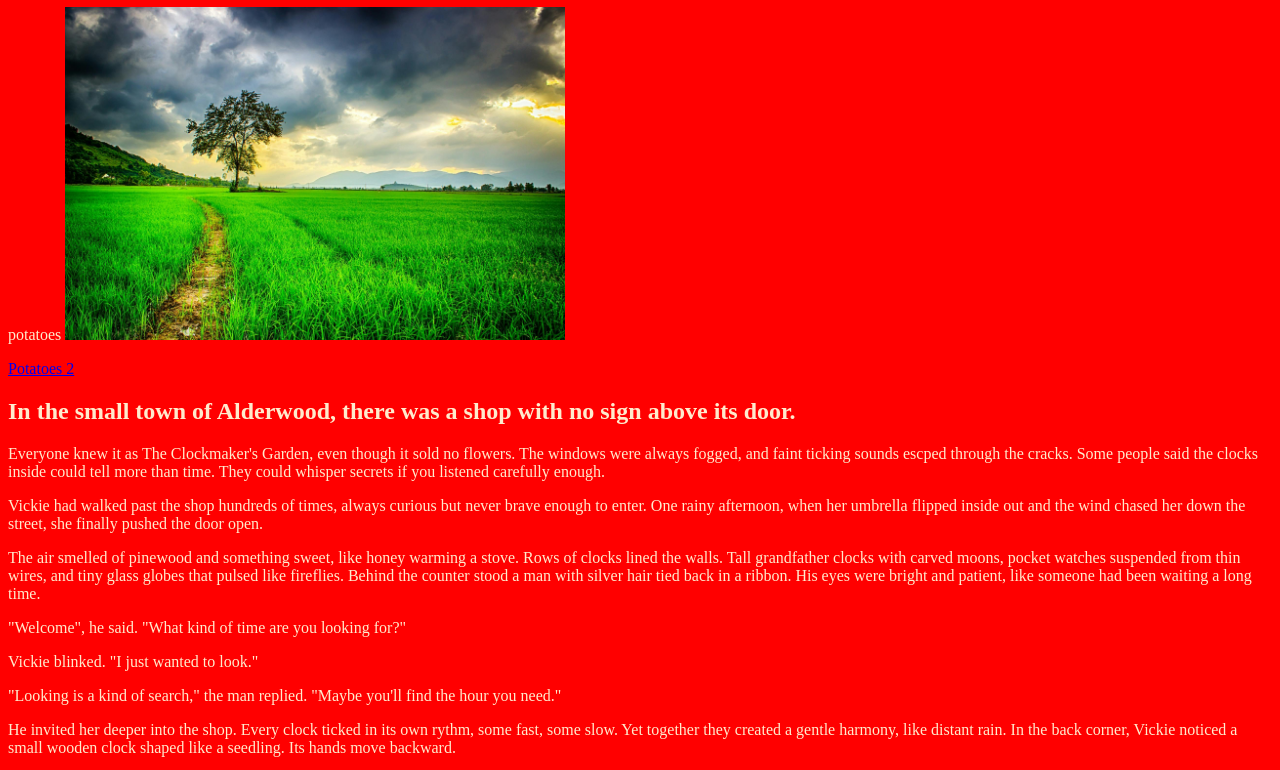
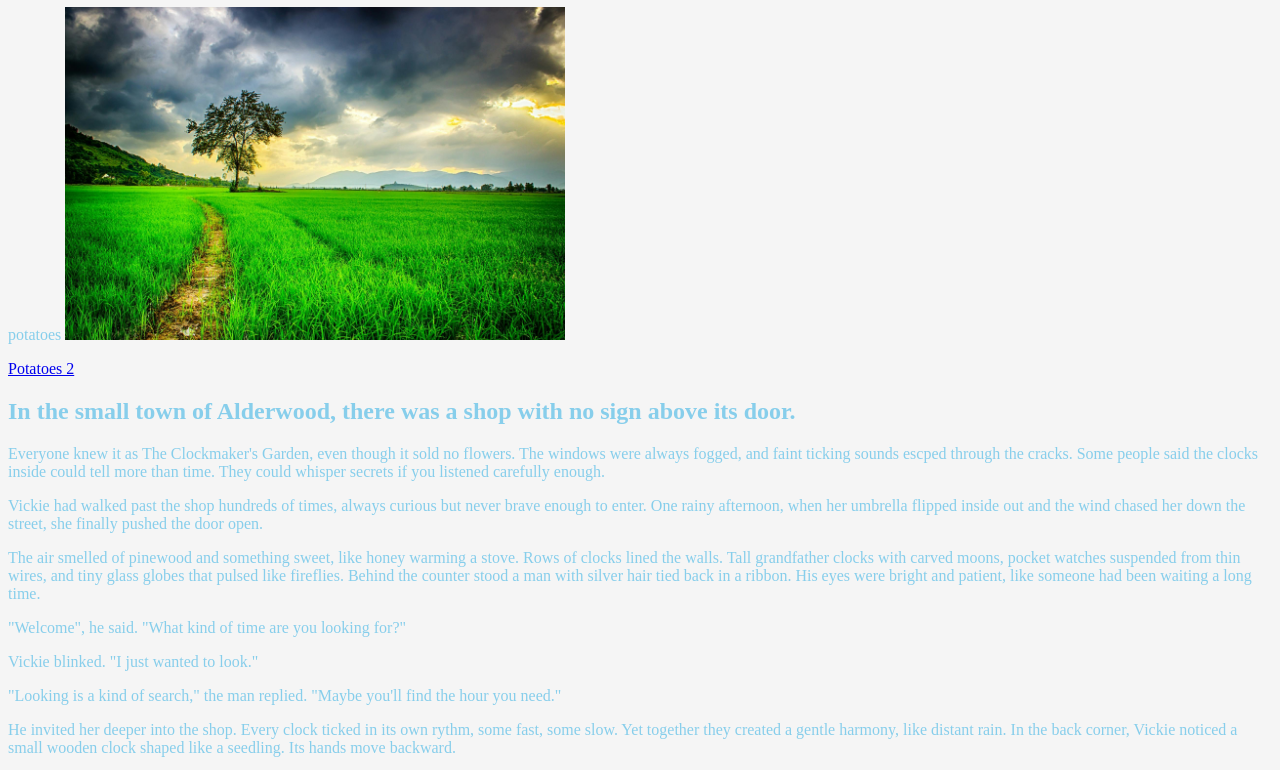
Before and after one commit to Giss123233/clock, a plain HTML site: page index.html in a window 1280 px wide. Shown: the part 199-969 px from the top of the page. Drawn offline with Linux system fonts and the light colour scheme.

Commit message:
Update index.html

```diff
--- a/index.html
+++ b/index.html
@@ -11,8 +11,8 @@
     <a href="#Phineas">potatoes</a>
     <style>
   body
-        {background-color: red;
-     color: blanchedalmond;}
+       {background-color: whitesmoke;
+     color: skyblue;}
         </style>
 
 
```
